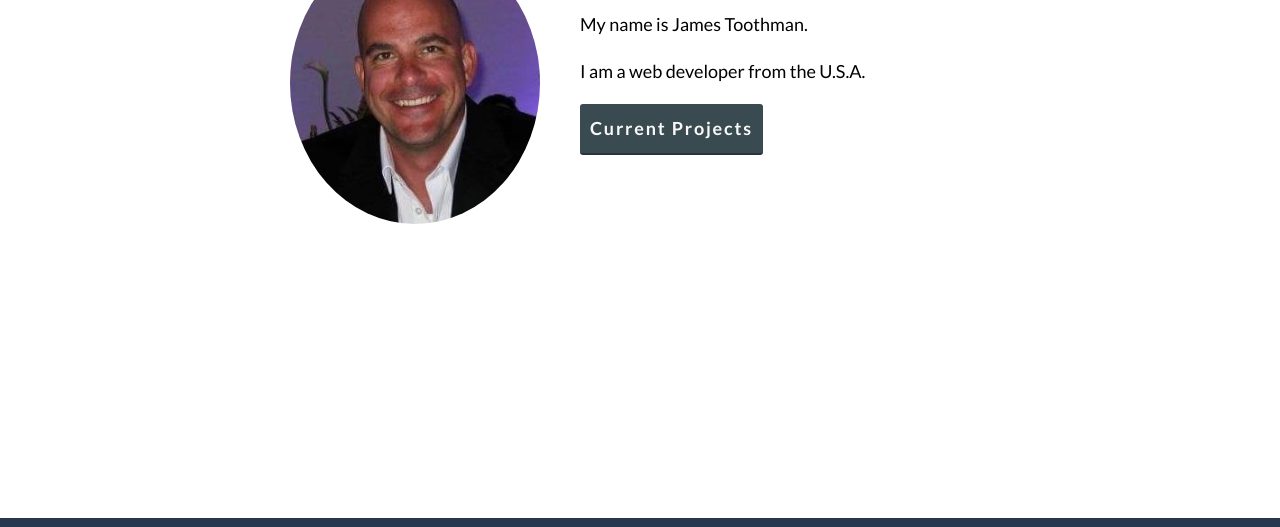
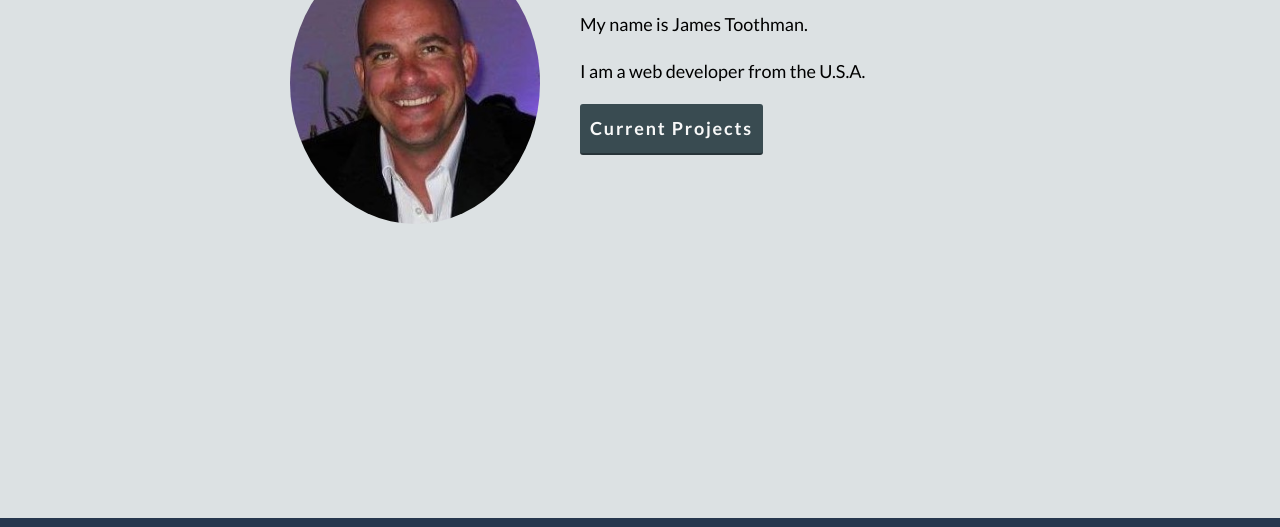
Before and after one commit to jmstman/Portfolio-site, a plain HTML site: page index.html in a window 1280 px wide. Shown: the part 194-721 px from the top of the page. Drawn offline with nearby package versions, Linux system fonts and the light colour scheme.

Commit message:
Update style.production.css
changed background

```diff
--- a/css/style.production.css
+++ b/css/style.production.css
@@ -17,7 +17,7 @@ Animation colors:   #EDC655
 */
 :root {
    --primary-color: #357B70;
-   --primary-background: #FFFFFF;
+   --primary-background: #DCE1E3;
    --secondary-color: #E0B354;
    --primary-text-color: #F8F8F8;
    --secondary-text-color: #000;
```
